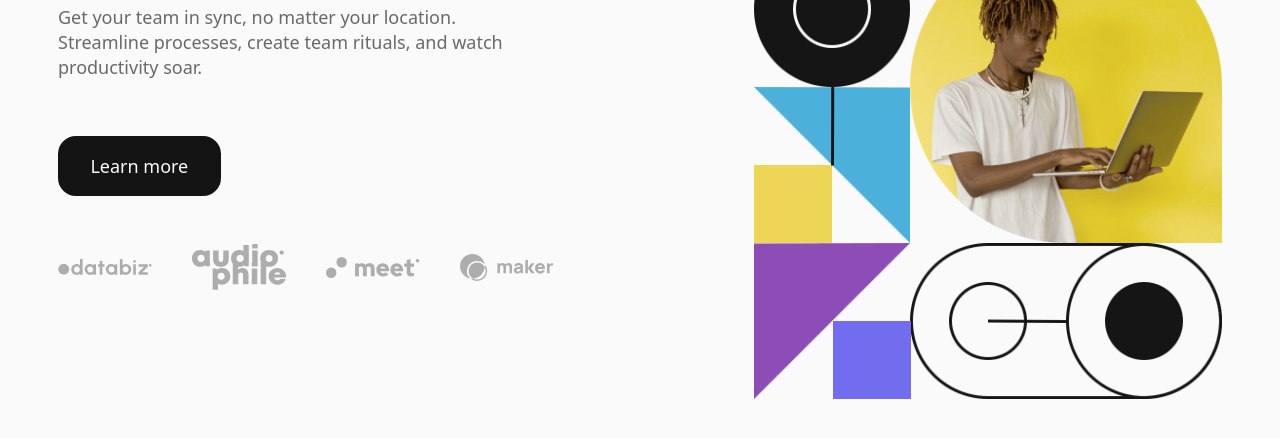
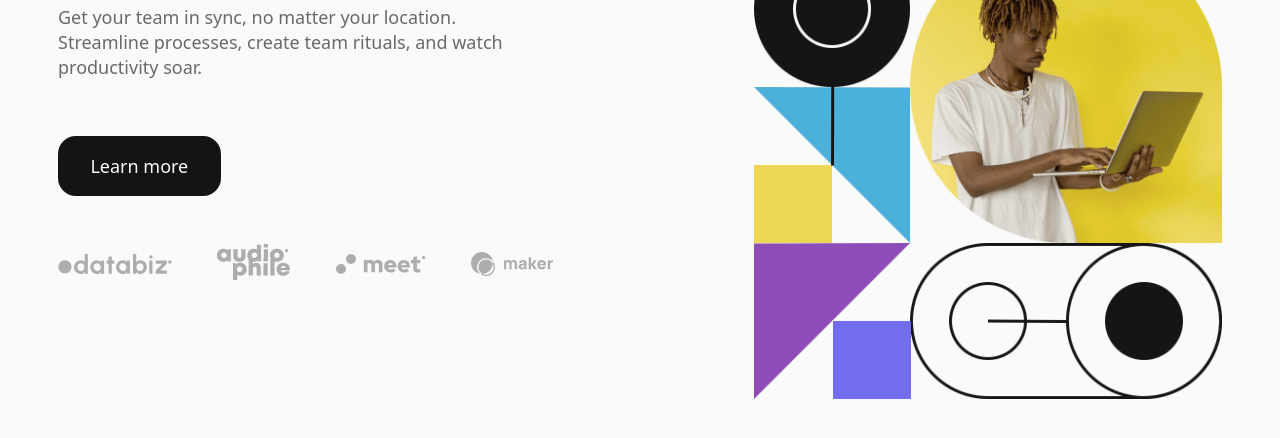
Before and after one commit to nonoza/vml-practical-assessment, a website: page index.html in a window 1280 px wide. Shown: the part 382-820 px from the top of the page. Drawn offline with nearby package versions, Linux system fonts and the light colour scheme.

Commit message:
modified the index page

```diff
--- a/index.html
+++ b/index.html
@@ -160,10 +160,10 @@
           </p>
           <button>Learn more</button>
           <section class="logo-section">
-            <img src="./images/client-databiz.svg" alt="client-databiz" />
-            <img src="./images/client-audiophile.svg" alt="client-audiophile" />
-            <img src="./images/client-meet.svg" alt="client-meet" />
-            <img src="./images/client-maker.svg" alt="client-maker" />
+           <a href ="#"><img src="./images/client-databiz.svg" alt="client-databiz" /></a>
+            <a href ="#"><img src="./images/client-audiophile.svg" alt="client-audiophile" /></a>
+            <a href= "#"><img src="./images/client-meet.svg" alt="client-meet" /></a>
+            <a href = "#"><img src="./images/client-maker.svg" alt="client-maker" /></a>
           </section>
         </section>
 
--- a/scss/sections/_main.scss
+++ b/scss/sections/_main.scss
@@ -76,9 +76,12 @@
         justify-content: space-between;
       }
 
-      img {
-        width: 19%;
+      a {
+        img {
+          width: 100%;
+        }
       }
+
     }
   }
 
```
Also changed, not shown: assets/css/style.css, 1 other file.
